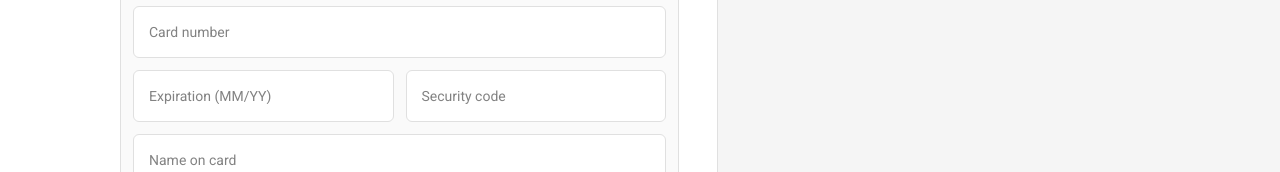
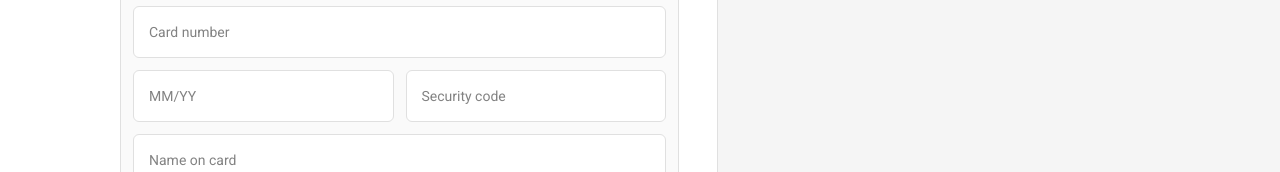
Before and after one commit to pocketful/Checkout, a React (Vite) app: page / in a window 1280 px wide. Shown: the part 705-877 px from the top of the page. Built offline with nearby package versions, Linux system fonts and the light colour scheme.

Commit message:
payment expiration date formatting

```diff
--- a/src/components/pages/CheckoutPage/OrderForm/OrderForm.tsx
+++ b/src/components/pages/CheckoutPage/OrderForm/OrderForm.tsx
@@ -19,7 +19,7 @@ import { useProductPricing } from '@/hooks/useProductPricing'
 import { Product } from '@/data/product'
 import { useOrderContext } from '@/context/OrderContext'
 import { FormValues } from '@/types/orderForm'
-import { formatCardNumber } from '@/utils/formatCardNumber'
+import { formatCardNumber, formatExpirationDate } from '@/utils/formatPayment/formatPayment'
 
 // simulate async
 // const sleep = (ms: number) => new Promise((resolve) => setTimeout(resolve, ms))
@@ -28,7 +28,7 @@ interface OrderFormProps {
 }
 
 const OrderForm = ({ product }: OrderFormProps) => {
-  const [isFocused, setIsFocused] = useState(false)
+  const [focusedField, setFocusedField] = useState<string | null>(null)
 
   const { warranty } = useOrderContext()
 
@@ -202,28 +202,44 @@ const OrderForm = ({ product }: OrderFormProps) => {
                       type="tel"
                       placeholder="Card number"
                       maxLength={19}
-                      onFocus={() => setIsFocused(true)}
+                      onFocus={() => setFocusedField('card_number')}
                       onBlur={() => {
-                        setIsFocused(false)
+                        setFocusedField(null)
                         field.onBlur()
                       }}
                       onChange={(e) => {
                         const formatted = formatCardNumber(e.target.value)
                         field.onChange(formatted)
                       }}
-                      error={!isFocused ? error?.message : undefined}
+                      error={focusedField !== 'card_number' ? error?.message : undefined}
                     />
                   )}
                 />
               </div>
               <div className={style.coupleInputs}>
-                <Input
-                  {...register('expiration_date')}
-                  type="text"
-                  placeholder="Expiration (MM/YY)"
-                  maxLength={5}
-                  error={errors.expiration_date?.message}
+                <Controller
+                  name="expiration_date"
+                  control={control}
+                  render={({ field, fieldState: { error } }) => (
+                    <Input
+                      {...field}
+                      type="tel"
+                      placeholder="MM/YY"
+                      maxLength={5}
+                      onFocus={() => setFocusedField('expiration_date')}
+                      onBlur={() => {
+                        setFocusedField(null)
+                        field.onBlur()
+                      }}
+                      onChange={(e) => {
+                        const formatted = formatExpirationDate(e.target.value)
+                        field.onChange(formatted)
+                      }}
+                      error={focusedField !== 'expiration_date' ? error?.message : undefined}
+                    />
+                  )}
                 />
+
                 <Input
                   {...register('security_code')}
                   type="tel"
--- a/src/utils/formatCardNumber.ts
+++ /dev/null
@@ -1,6 +0,0 @@
-export const formatCardNumber = (value: string): string => {
-  if (!value) return ''
-  const onlyDigits = value.replace(/\D/g, '').slice(0, 16)
-  const groupsOfFour = onlyDigits.match(/.{1,4}/g)
-  return groupsOfFour ? groupsOfFour.join(' ') : onlyDigits
-}
--- /dev/null
+++ b/src/utils/formatPayment/formatPayment.ts
@@ -0,0 +1,16 @@
+export const formatCardNumber = (value: string): string => {
+  if (!value) return ''
+  const onlyDigits = value.replace(/\D/g, '').slice(0, 16)
+  const groupsOfFour = onlyDigits.match(/.{1,4}/g)
+  return groupsOfFour ? groupsOfFour.join(' ') : onlyDigits
+}
+
+export const formatExpirationDate = (value: string): string => {
+  if (!value) return ''
+  const onlyDigits = value.replace(/\D/g, '').slice(0, 4)
+
+  if (onlyDigits.length >= 2) {
+    return `${onlyDigits.slice(0, 2)}/${onlyDigits.slice(2, 4)}`
+  }
+  return onlyDigits
+}
--- a/src/utils/validation.ts
+++ b/src/utils/validation.ts
@@ -45,8 +45,7 @@ export const validationSchema = Yup.object({
     .required('Card number is required'),
 
   expiration_date: Yup.string()
-    .min(4, 'Invalid expiration date')
-    .max(5, 'Invalid expiration date')
+    .matches(/^(0[1-9]|1[0-2])\/\d{2}$/, 'Invalid expiration date MM/YY')
     .required('Expiration date is required'),
 
   security_code: Yup.string()
```
Also changed, not shown: vite.config.mts, 2 other files (tests, documents, lock files or other folders).
